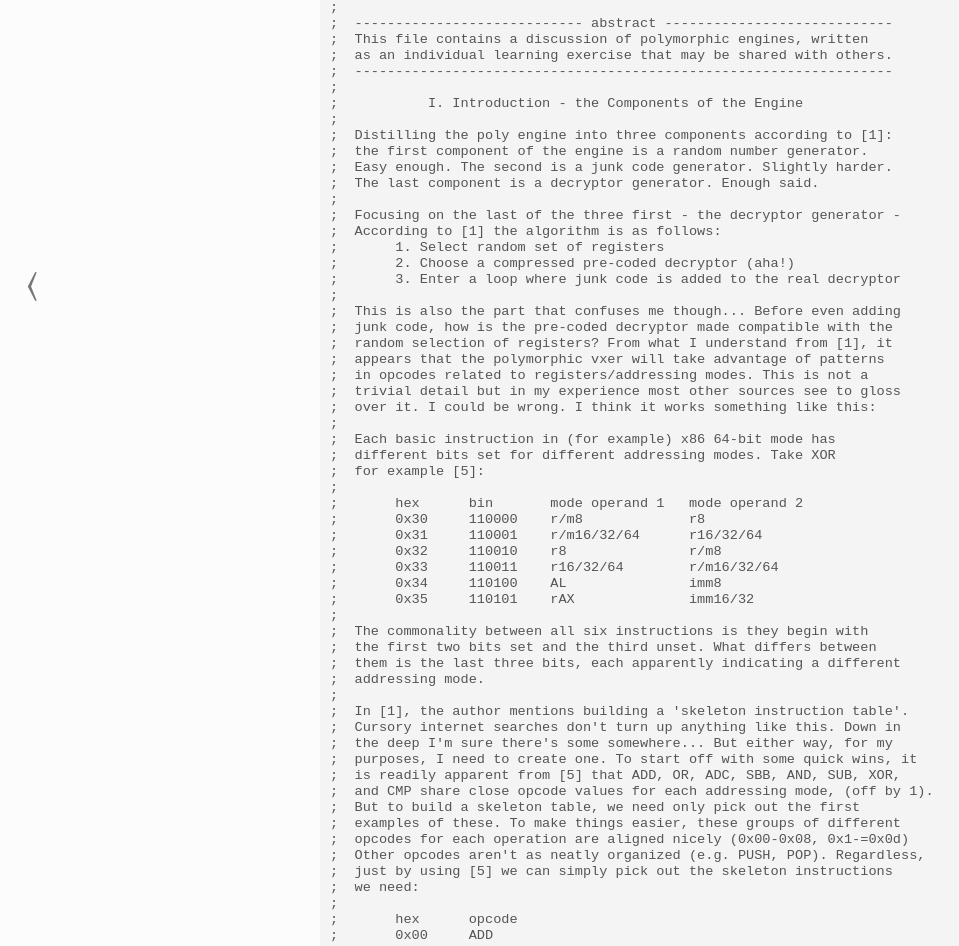
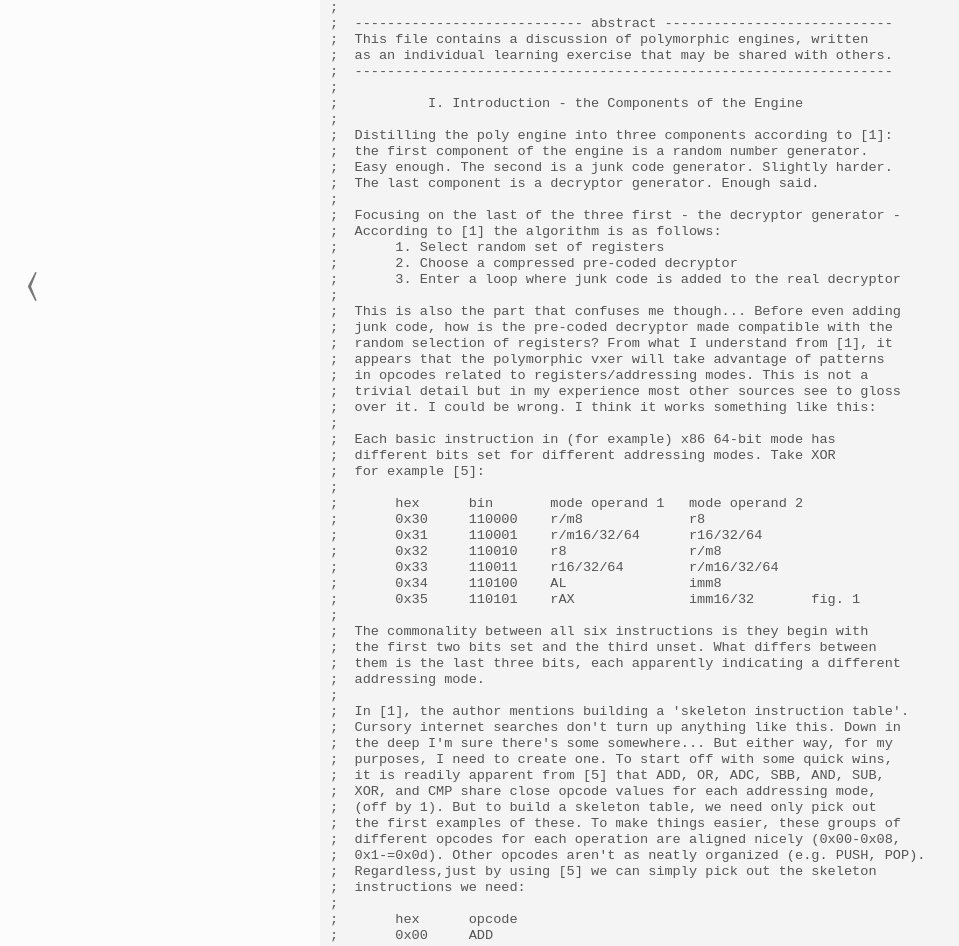
Before and after one commit to joshfinley/joshfinley.github.io, a Jekyll site: the page built from _posts/2020-12-02-notes-on-polymorph-basics.md, in a window 1280 px wide and 1400 px high. Shown: the part 454-1400 px from the top of the window, without its empty margins (0-959 px from the left). Built offline with Jekyll 4.4.1, drawn with Linux system fonts in a browser that asks for light colours; our own code applies the rules of GitHub Pages for plain Markdown files; some of the changed text lies outside the part shown.

Commit message:
Update 2020-12-02-notes-on-polymorph-basics.md

```diff
--- a/_posts/2020-12-02-notes-on-polymorph-basics.md
+++ b/_posts/2020-12-02-notes-on-polymorph-basics.md
@@ -17,7 +17,7 @@
 ;  Focusing on the last of the three first - the decryptor generator -
 ;  According to [1] the algorithm is as follows:
 ;       1. Select random set of registers
-;       2. Choose a compressed pre-coded decryptor (aha!)
+;       2. Choose a compressed pre-coded decryptor
 ;       3. Enter a loop where junk code is added to the real decryptor
 ;
 ;  This is also the part that confuses me though... Before even adding
@@ -48,15 +48,15 @@
 ;  In [1], the author mentions building a 'skeleton instruction table'.
 ;  Cursory internet searches don't turn up anything like this. Down in
 ;  the deep I'm sure there's some somewhere... But either way, for my
-;  purposes, I need to create one. To start off with some quick wins, it
-;  is readily apparent from [5] that ADD, OR, ADC, SBB, AND, SUB, XOR,
-;  and CMP share close opcode values for each addressing mode, (off by 1).
-;  But to build a skeleton table, we need only pick out the first
-;  examples of these. To make things easier, these groups of different
-;  opcodes for each operation are aligned nicely (0x00-0x08, 0x1-=0x0d)
-;  Other opcodes aren't as neatly organized (e.g. PUSH, POP). Regardless,
-;  just by using [5] we can simply pick out the skeleton instructions
-;  we need:
+;  purposes, I need to create one. To start off with some quick wins,
+;  it is readily apparent from [5] that ADD, OR, ADC, SBB, AND, SUB,
+;  XOR, and CMP share close opcode values for each addressing mode,
+;  (off by 1). But to build a skeleton table, we need only pick out
+;  the first examples of these. To make things easier, these groups of
+;  different opcodes for each operation are aligned nicely (0x00-0x08,
+;  0x1-=0x0d). Other opcodes aren't as neatly organized (e.g. PUSH, POP).
+;  Regardless,just by using [5] we can simply pick out the skeleton
+;  instructions we need:
 ;
 ;       hex      opcode
 ;       0x00     ADD
@@ -149,7 +151,7 @@
         stosw                                           ;  MOV's word from ax to [di], and increases di by 2
                                                         ;  Notice the segment must be marked RWX to modify the code
         loop    simple_substitution_cipher_loop_begin   ;  DEC's cx, and jumps to start_loop if CX > 0
-    simple_substitution_cipher_done:
+    simple_substitution_cipher_end:
         ret
 
 ;   Sliding key cipher [6]
@@ -170,10 +172,11 @@
         inc     rbx                                     ;  Increment the loop
         stosw                                           ;  MOV's word from ax to [di], and increases rdi by 2
         loop    sliding_key_cipher_loop_begin           ;  DEC's cx, and jumps to looop head if CX > 0
-    sliding_key_cipher_done:
+    sliding_key_cipher_end:
         ret
 
 ;   Long key encryption [6]
+;
 long_key_cipher:
     long_key_cipher_setup:
         mov     rbx, offset payload_code
```
Also changed, not shown: other parts of _posts/2020-12-02-notes-on-polymorph-basics.md (+28 -6 lines).
